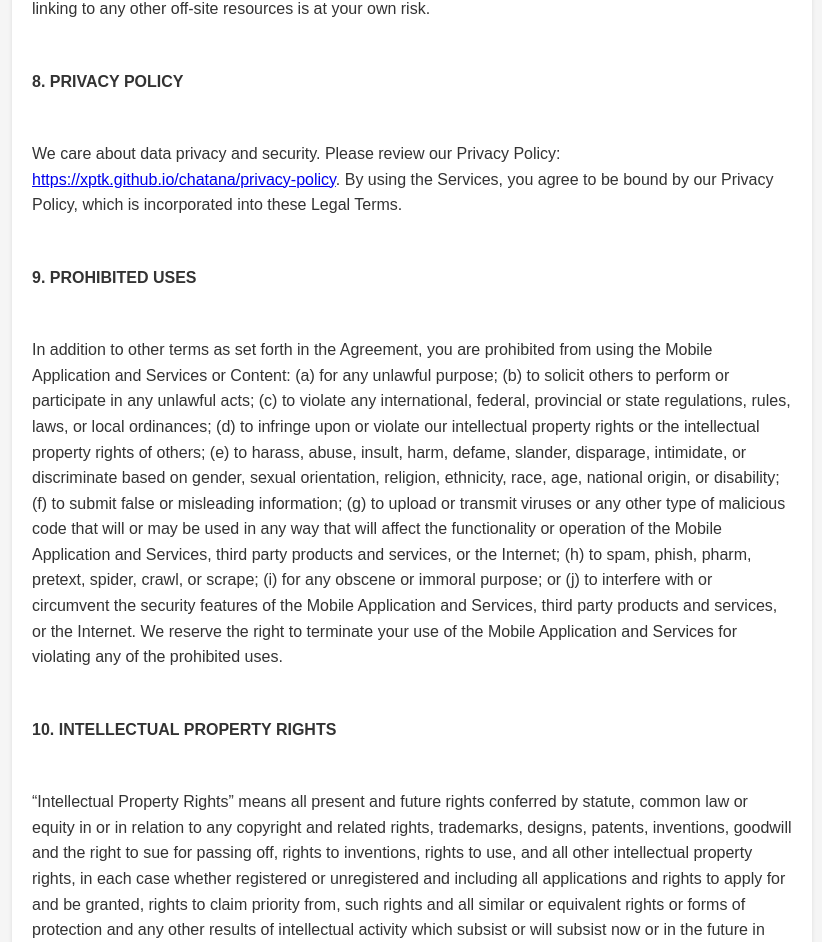
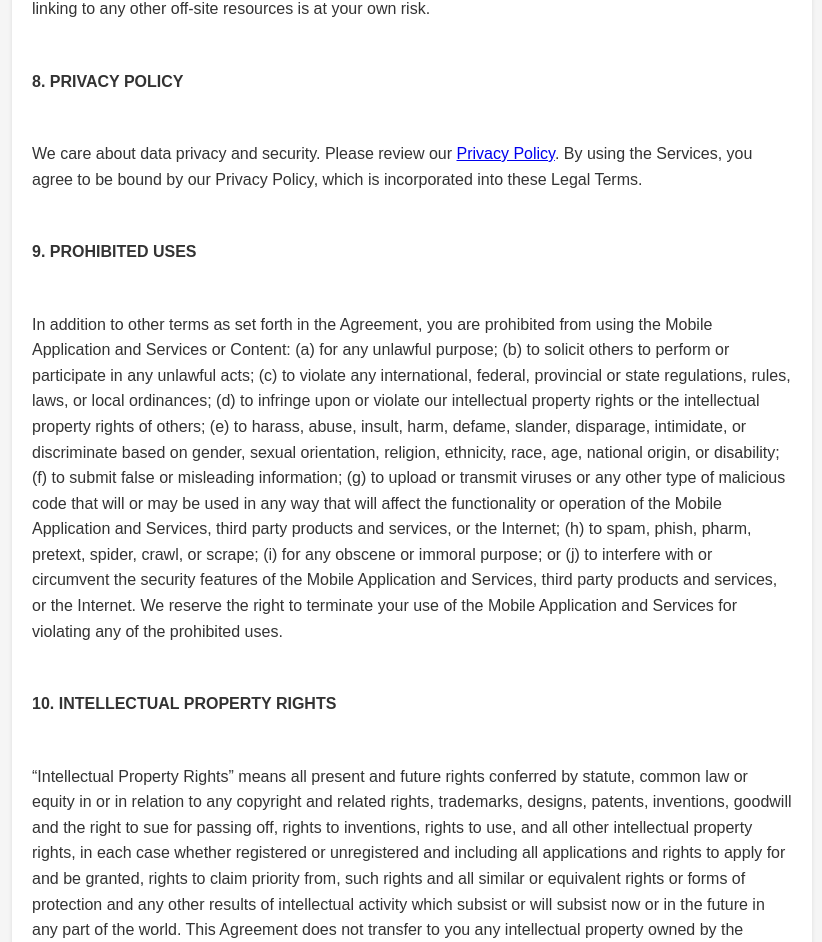
Before and after one commit to xPTK/chatana, a plain HTML site: page terms-and-conditions.html in a window 1280 px wide. Shown: the part 3453-4395 px from the top of the page, without its empty margins (228-1050 px from the left). Drawn offline with Linux system fonts and the light colour scheme.

Commit message:
Update terms-and-conditions.html

```diff
--- a/terms-and-conditions.html
+++ b/terms-and-conditions.html
@@ -119,7 +119,7 @@ Although the Mobile Application and Services may link to other resources (such a
 
 <h4><b>8. PRIVACY POLICY</b></h4><br>
 
-We care about data privacy and security. Please review our Privacy Policy: <a href="https://xptk.github.io/chatana/privacy-policy">https://xptk.github.io/chatana/privacy-policy</a>. By using the Services, you agree to be bound by our Privacy Policy, which is incorporated into these Legal Terms.<br><br>
+We care about data privacy and security. Please review our <a href="https://xptk.github.io/chatana/privacy-policy">Privacy Policy</a>. By using the Services, you agree to be bound by our Privacy Policy, which is incorporated into these Legal Terms.<br><br>
 
 <h4><b>9. PROHIBITED USES</b></h4><br>
 
```
